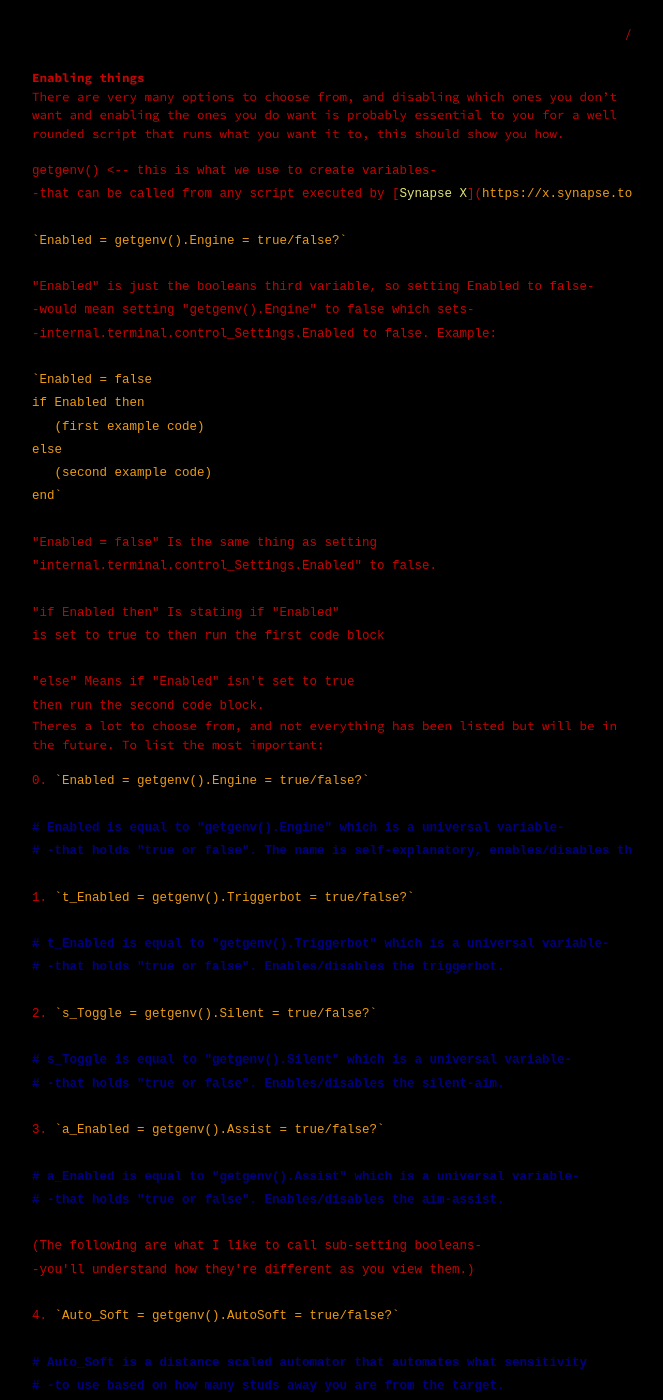
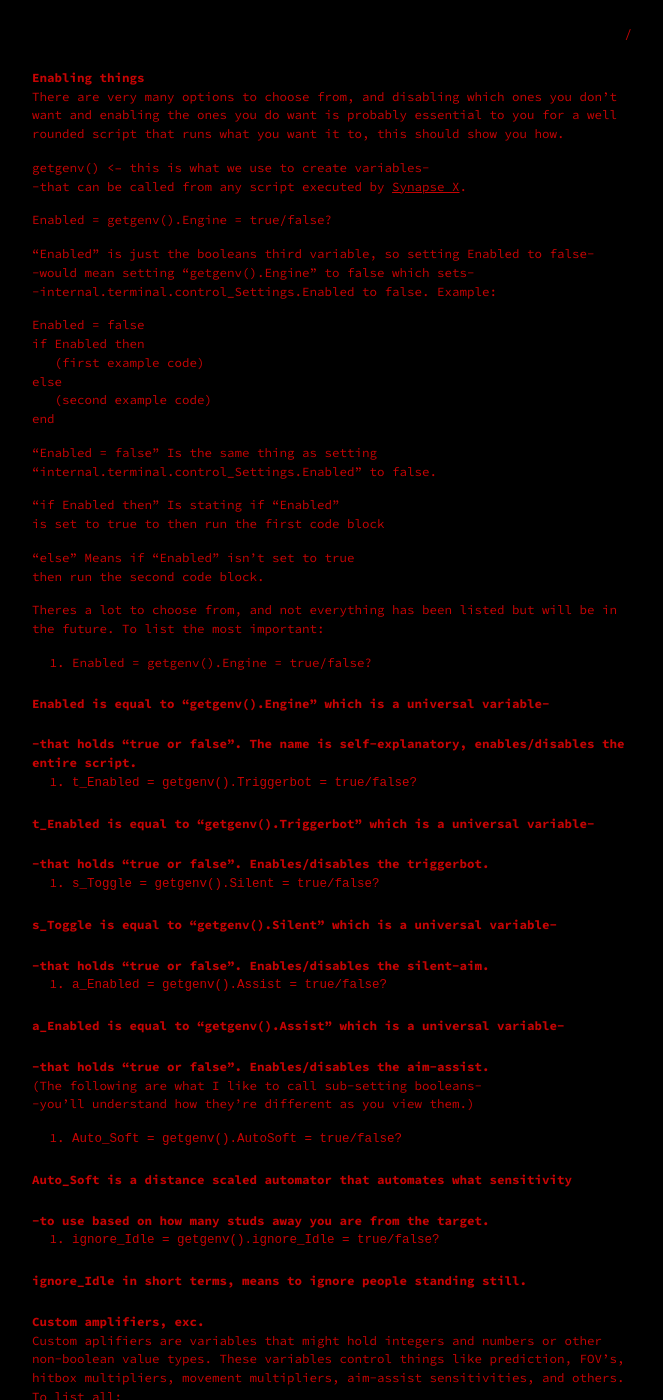
Before and after one commit to Darkfire0576/Darkus, a Jekyll site: the page built from Introduction.md, in a window 1280 px wide and 1400 px high. Shown: the whole window, without its empty margins (308-971 px from the left). Built offline with Jekyll 4.4.1, drawn with Linux system fonts in a browser that asks for light colours; some of the changed text lies outside the part shown.

Commit message:
Update Introduction.md

````diff
--- a/Introduction.md
+++ b/Introduction.md
@@ -8,22 +8,21 @@ permalink: / Introduction
 
 There are very many options to choose from, and disabling which ones you don't want and enabling the ones you do want is probably essential to you for a well rounded script that runs what you want it to, this should show you how.
 
-```markdown
 getgenv() <-- this is what we use to create variables-
 -that can be called from any script executed by [Synapse X](https://x.synapse.to/).
 
-`Enabled = getgenv().Engine = true/false?`
+Enabled = getgenv().Engine = true/false?
 
 "Enabled" is just the booleans third variable, so setting Enabled to false-
 -would mean setting "getgenv().Engine" to false which sets-
 -internal.terminal.control_Settings.Enabled to false. Example:
 
-`Enabled = false
+Enabled = false
 if Enabled then
    (first example code)
 else
    (second example code)
-end`
+end
 
 "Enabled = false" Is the same thing as setting
 "internal.terminal.control_Settings.Enabled" to false.
@@ -33,11 +32,11 @@ is set to true to then run the first code block
 
 "else" Means if "Enabled" isn't set to true
 then run the second code block.
-```
+
 Theres a lot to choose from, and not everything has been listed but will be in the future. To list the most important:
 
-```markdown
-0. `Enabled = getgenv().Engine = true/false?`
+
+0. Enabled = getgenv().Engine = true/false?
 
 # Enabled is equal to "getgenv().Engine" which is a universal variable-
 # -that holds "true or false". The name is self-explanatory, enables/disables the entire script.
@@ -69,13 +68,11 @@ Theres a lot to choose from, and not everything has been listed but will be in t
 
 # ignore_Idle in short terms, means to ignore people standing still.
 
-```
 
 ### Custom amplifiers, exc.
 
 Custom aplifiers are variables that might hold integers and numbers or other non-boolean value types. These variables control things like prediction, FOV's, hitbox multipliers, movement multipliers, aim-assist sensitivities, and others. To list all:
 
-```markdown
 getgenv() <-- this is what we use to create variables-
 -that can be called from any script executed by [Synapse X](https://x.synapse.to/).
 
@@ -91,4 +88,3 @@ Obviously setting it to 0 would make the FOV too small-
 -for the engine to recognize. After all 0 isn't greater-
 -then any positive integer, so the "Magnitude" will always-
 -be greater then an FOV of 0, more on "Magnitude" later.
-```
````
